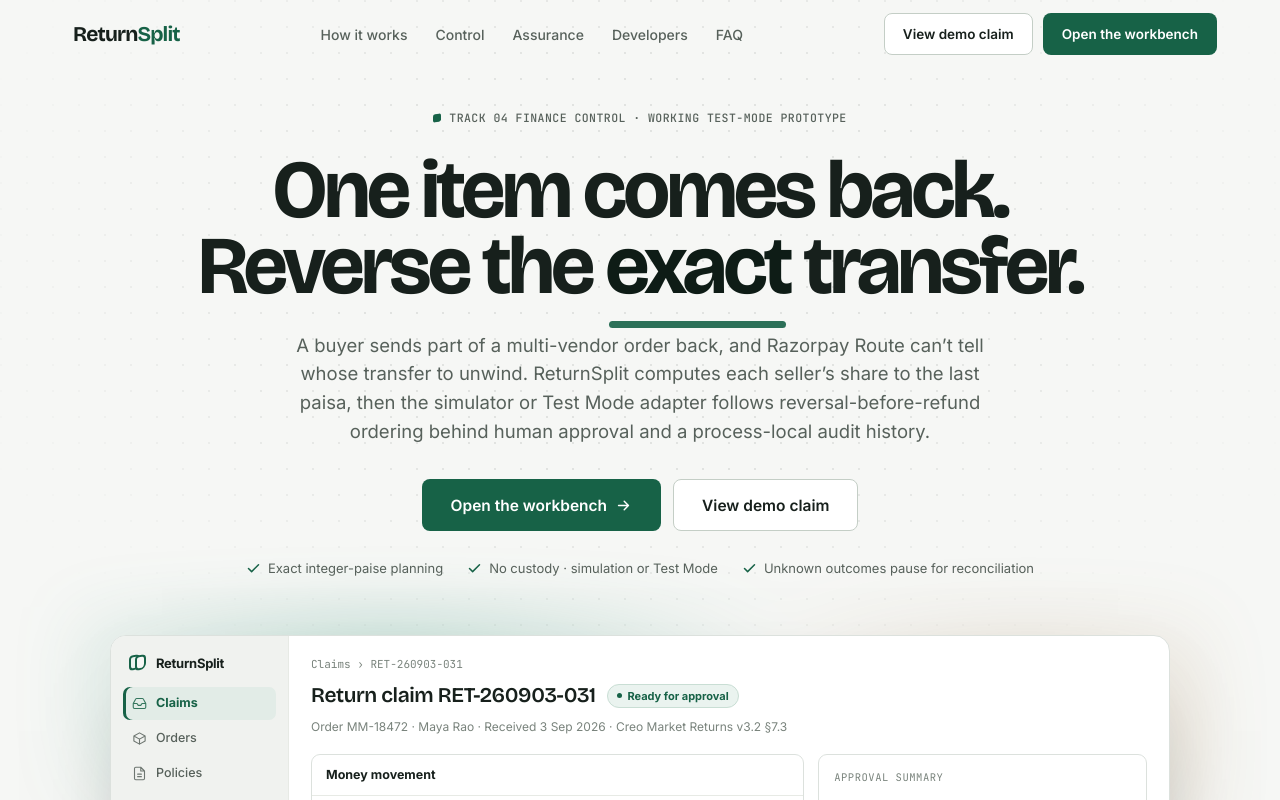
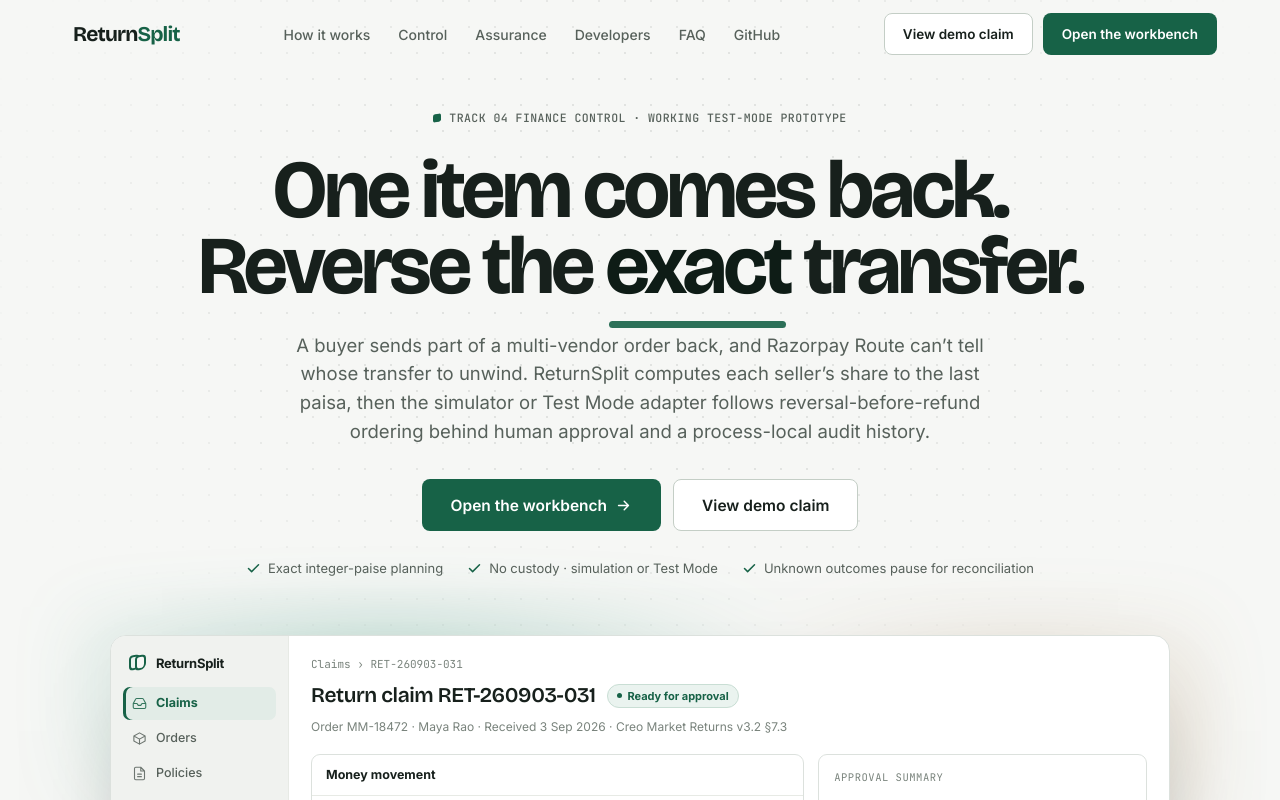
Before and after one commit to codebanditssss/ReturnSplit-Razorpay-Buildathon, a Next.js app: page / in a window 1280 px wide. Shown: the top 800 px of the page. Built offline with nearby package versions, Linux system fonts and the light colour scheme.

Commit message:
feat: add GitHub links to landing page

```diff
--- a/src/components/landing/landing.tsx
+++ b/src/components/landing/landing.tsx
@@ -304,6 +304,7 @@
             <a href="#assurance">Assurance</a>
             <a href="#developers">Developers</a>
             <a href="#faq">FAQ</a>
+            <a href="https://github.com/codebanditssss/ReturnSplit-RazorPay-Hackathon-" target="_blank" rel="noreferrer">GitHub</a>
           </div>
           <div className="lp-nav-cta">
             <Link className="lp-btn lp-btn-ghost" href="/claims/RET-260903-031">View demo claim</Link>
@@ -645,6 +646,7 @@
               <Link href="/claims">Workbench</Link>
               <Link href="/evaluation">Evaluation</Link>
               <a href="#developers">Engine contract</a>
+              <a href="https://github.com/codebanditssss/ReturnSplit-RazorPay-Hackathon-" target="_blank" rel="noreferrer">GitHub</a>
               <a href="https://razorpay.com/docs/payments/route/" target="_blank" rel="noreferrer">Route docs</a>
             </div>
           </div>
```
